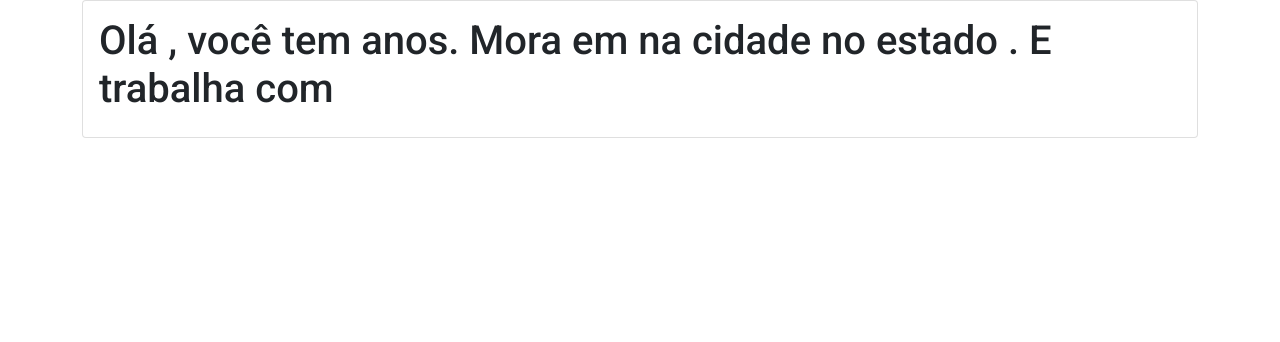
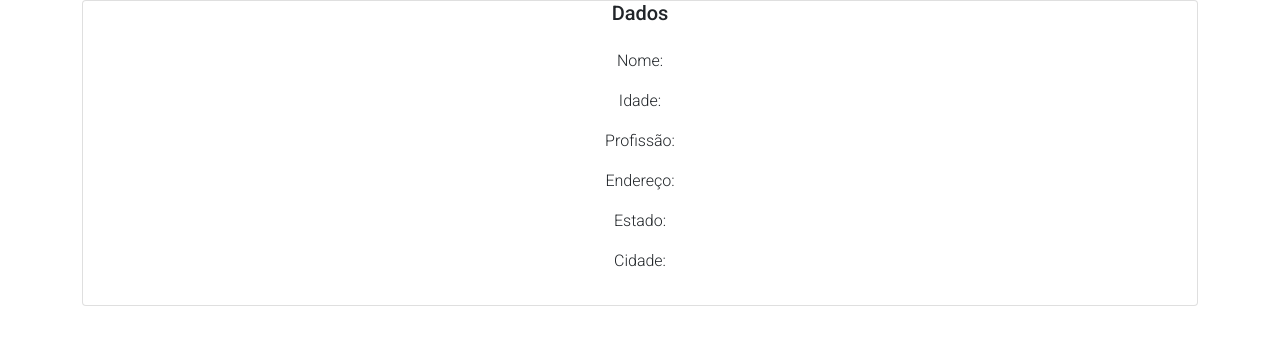
Before and after one commit to barbararodrigues/Aula03-GamaAccenture, a plain HTML site: page index.html in a window 1280 px wide. Both pictures are taken after a click on the button "Enviar". Drawn offline with nearby package versions, Linux system fonts and the light colour scheme.

Commit message:
adicionado loader

```diff
--- a/index.html
+++ b/index.html
@@ -27,13 +27,11 @@
 
 
 
-
-
     <script>
         const app = document.querySelector("#app");
             app.innerHTML = `
-            <div class="container">
-        <h1>Formulário</h1>
+        <div class="container">
+        <h1 class="text-center">Formulário </h1>
         <div class="card">
             <div class="card-body">
                 <div class="mb-3">
@@ -61,29 +59,75 @@
                     <input type="text" class="form-control" placeholder="Cidade" id="city">
                 </div>
 
-                <button type="submit" onclick="SecondScreen()" class="btn btn-primary">Enviar</button>
+                <button type="submit" onclick="Click()" class="btn btn-primary">Enviar</button>
             </div>
         </div>
     </div>`;
 
 
+    function LoadContent() {
+        app.innerHTML = `<div class="text-center">
+                            <div class="spinner-border" role="status">
+                                <span class="visually-hidden">Loading...</span>
+                            </div>
+                            </div>`;
+      }
 
-        function SecondScreen() {
-            let userName = this.document.getElementById('name').value;
-            let userAge = this.document.getElementById('age').value;
-            let userJob = this.document.getElementById('job').value;
-            let userAdress = this.document.getElementById('adress').value;
-            let userState = this.document.getElementById('state').value;
-            let userCity = this.document.getElementById('city').value;
-            app.innerHTML = `
-            <div class="container">
+
+      function SecondScreen() {
+        app.innerHTML = `
+            <div class="container text-center">
                 <div class="card">
+                    <h5 class="card-title">Dados</h5>
                     <div class="card-body">
-                        <h1>Olá ${userName}, você tem ${userAge} anos. Mora em ${userAdress} na cidade ${userAge} no estado ${userState}.
-                            E trabalha com ${userJob}</h1>
+                        <div>
+                        <p> Nome:
+                            ${this.userName}
+
+                        </p>
+                        <p> Idade:
+                            ${this.userAge}
+
+                        </p>
+                        <p> Profissão:
+                            ${this.userJob}
+
+                        </p>
+                        <p> Endereço:
+                            ${this.userAdress}
+
+                        </p>
+                        <p> Estado:
+                            ${this.userState}
+
+                        </p>
+                        <p> Cidade:
+                            ${this.userCity}
+
+                        </p>
                     </div>
+
                 </div>
-             <div>`;
+            </div>
+             `;
+      }
+
+
+        function Click() {
+            this.userName = this.document.getElementById('name').value;
+            this.userAge = this.document.getElementById('age').value;
+            this.userJob = this.document.getElementById('job').value;
+            this.userAdress = this.document.getElementById('adress').value;
+            this.userState = this.document.getElementById('state').value;
+            this.userCity = this.document.getElementById('city').value;
+
+
+
+            LoadContent();
+            setTimeout(() => {
+                SecondScreen();
+            }, 1500);
+
         }
     </script>
 </body>
```
